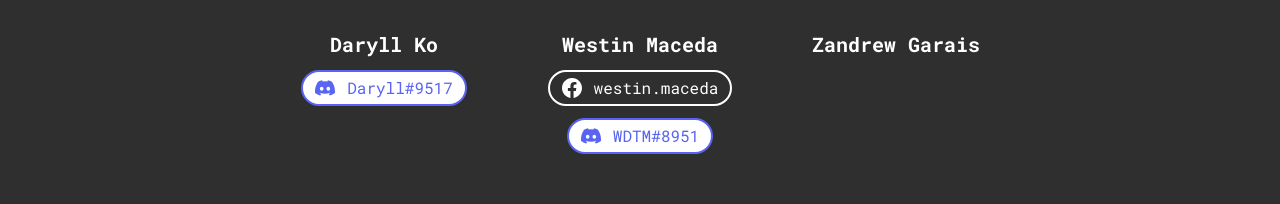
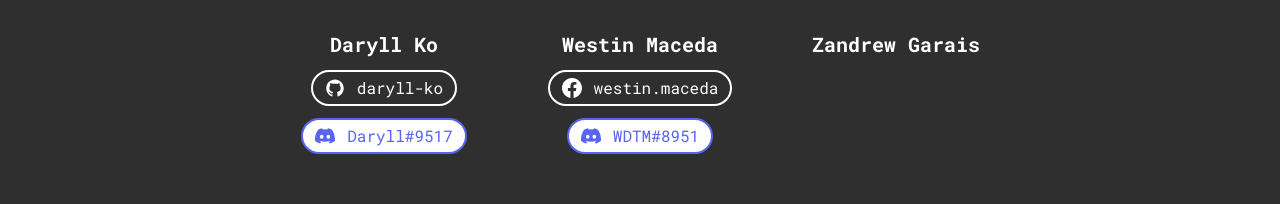
Before and after one commit to daryll-ko/cs132-portfolio, a React (Vite) app: page / in a window 1280 px wide. Shown: the part 4894-5098 px from the top of the page. Built offline with nearby package versions, Linux system fonts and the light colour scheme.

Commit message:
feat: add GitHub pill, adjust favicon

```diff
--- a/src/components/Team.jsx
+++ b/src/components/Team.jsx
@@ -9,9 +9,8 @@ function Team() {
     {
       img: DaryllImage,
       name: "Daryll Ko",
-      facebook: "",
-      twitter: "",
-      github: "",
+      github: "https://github.com/daryll-ko",
+      githubText: "daryll-ko",
       discord: "Daryll#9517",
     },
     {
@@ -44,7 +43,16 @@ function Team() {
       <div className="mb-16 flex justify-center gap-16">
         {members.map(
           (
-            { img, name, facebook, facebookText, discord, twitter, github },
+            {
+              img,
+              name,
+              github,
+              githubText,
+              facebook,
+              facebookText,
+              discord,
+              twitter,
+            },
             index
           ) => (
             <div className="flex w-48 flex-col items-center" key={index}>
@@ -55,6 +63,21 @@ function Team() {
               />
               <div className="mb-3 text-xl font-bold">{name}</div>
               <div className="flex flex-col items-center gap-3">
+                {github && (
+                  <a
+                    href={github}
+                    alt="GitHub link"
+                    className="group hover:text-black"
+                  >
+                    <div className="flex items-center gap-3 rounded-full border-2 border-solid border-white px-3 py-1 group-hover:border-black group-hover:bg-white">
+                      <AiFillGithub
+                        size={20}
+                        className="group-hover:text-black"
+                      />
+                      <p>{githubText}</p>
+                    </div>
+                  </a>
+                )}
                 {facebook && (
                   <a
                     href={facebook}
@@ -77,7 +100,6 @@ function Team() {
                   </div>
                 )}
                 {twitter && <AiFillTwitterCircle size={30} />}
-                {github && <AiFillGithub size={30} />}
               </div>
             </div>
           )
```
Also changed, not shown: public/favicon.svg.
